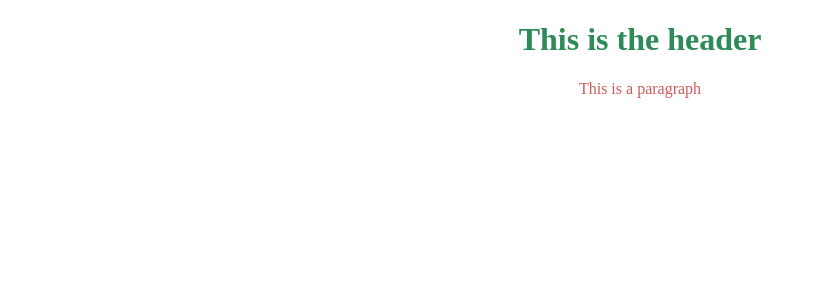
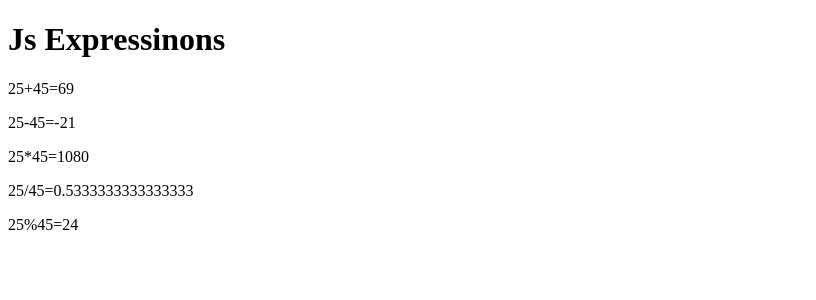
Before and after one commit to ANireshkumar/joes_react, a React (Vite) app in the folder project1/: page / in a window 1280 px wide. Shown: the top 300 px of the page, without its empty margins (0-816 px from the left). Built offline with nearby package versions, Linux system fonts and the light colour scheme.

Commit message:
Js Expressinons

```diff
--- a/project1/src/Components/Header.jsx
+++ b/project1/src/Components/Header.jsx
@@ -2,8 +2,13 @@
 const Header = () => {
   return (
     <div>
-        <h1 className="bannerText">This is the header</h1>
-        <p className="slogan">This is a paragraph</p>
+       <h1>Js Expressinons</h1>
+<p>25+45={24+45}
+</p>
+<p>25-45={24-45}</p>
+<p>25*45={24*45}</p>
+<p>25/45={24/45}</p>
+<p>25%45={24%45}</p>
     </div>
   )
 }
```
